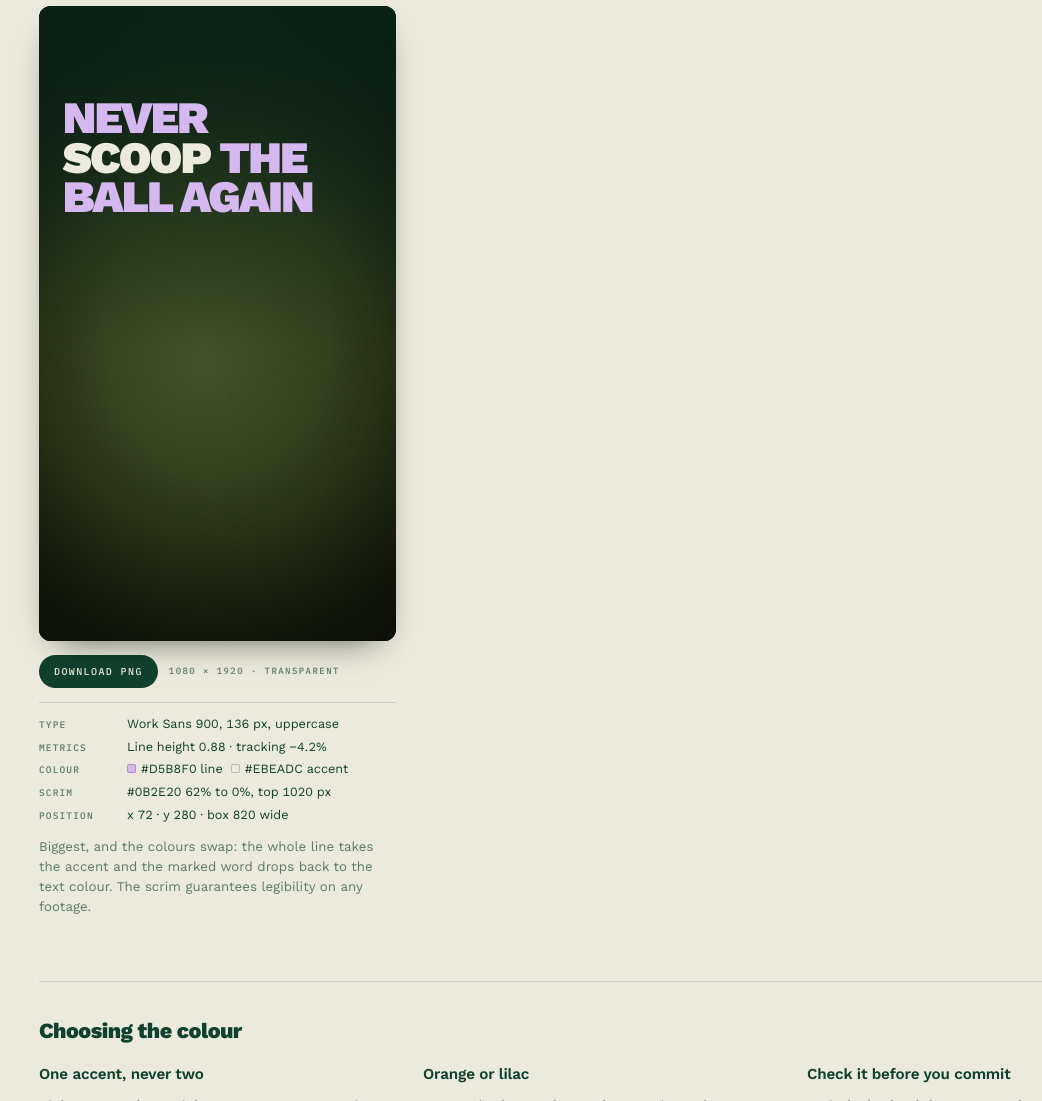
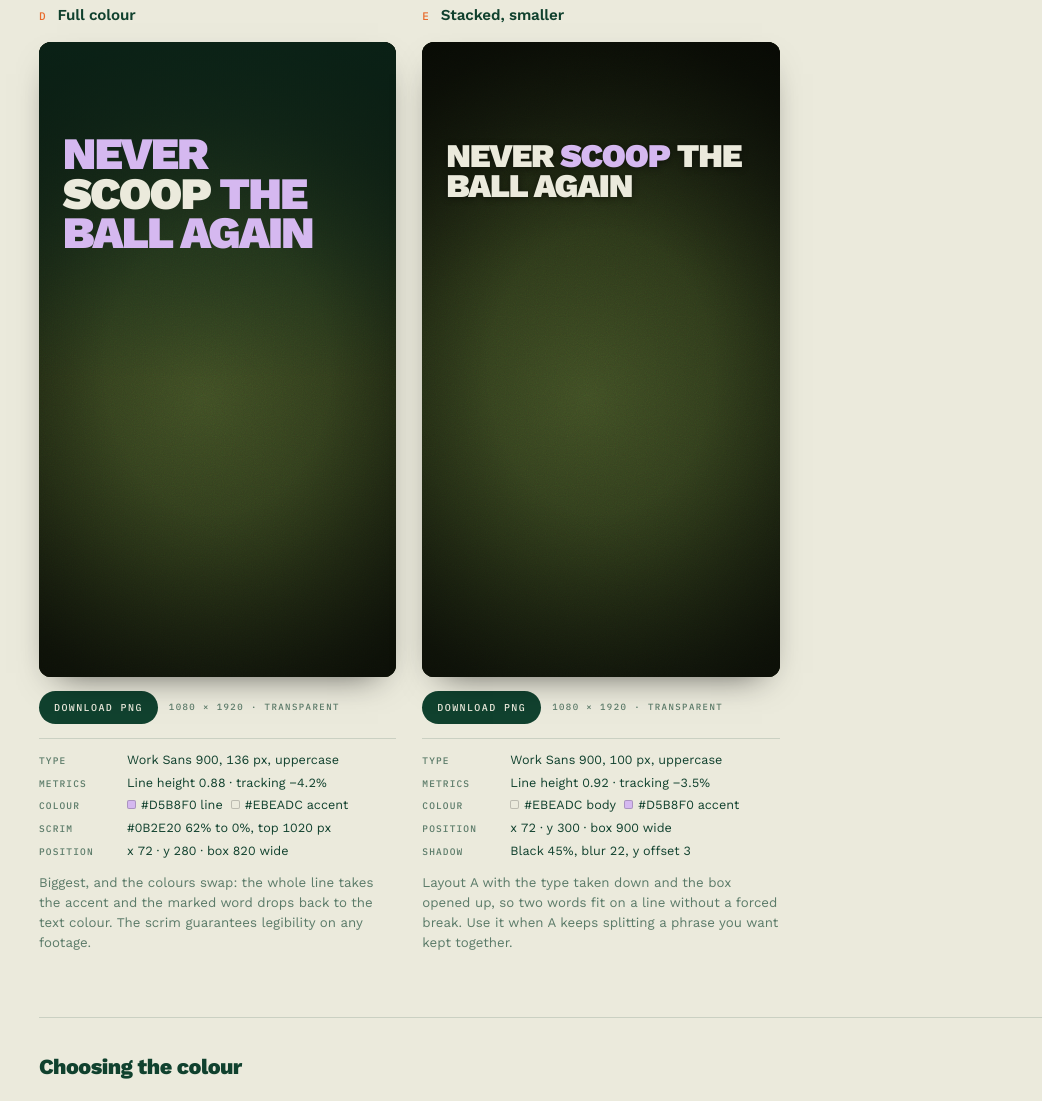
Before and after one commit to strikewedge/captions, a plain HTML site: page index.html in a window 1280 px wide. Shown: the part 1699-2800 px from the top of the page, without its empty margins (39-1081 px from the left). Drawn offline with Linux system fonts and the light colour scheme.

Commit message:
captions: layout E (smaller stacked, two words per line) and a caps toggle
Layout E is layout A's face at 100 px in a 900-wide box, so two-word
phrases sit on one line instead of forcing a break. The Caps toggle
renders A, B, D and E as typed when off; Kicker stays sentence case.

Co-Authored-By: Claude Fable 5.1 <noreply@anthropic.com>

```diff
--- a/index.html
+++ b/index.html
@@ -145,6 +145,19 @@ button.preset:focus-visible{outline:2px solid var(--accent); outline-offset:2px}
 }
 .a .hl{color:var(--cap-accent)}
 
+/* E stacked, smaller: same face as A, sized so two words sit on one line */
+.e .cap{top:calc(300 * var(--u)); width:calc(900 * var(--u))}
+.e .line{
+  font-weight:900; font-size:calc(100 * var(--u)); line-height:.92;
+  letter-spacing:-.035em; text-transform:uppercase; color:var(--cap-body);
+  text-shadow:0 calc(3 * var(--u)) calc(22 * var(--u)) rgba(0,0,0,.45);
+}
+.e .hl{color:var(--cap-accent)}
+
+/* caps off: A, B, D and E render the line as typed. C is sentence case by design. */
+.board[data-caps="off"] .a .line, .board[data-caps="off"] .b .line,
+.board[data-caps="off"] .d .line, .board[data-caps="off"] .e .line{text-transform:none}
+
 /* B highlight block */
 .b .cap{top:calc(310 * var(--u)); width:calc(800 * var(--u))}
 .b .line{
@@ -233,7 +246,7 @@ li{margin-bottom:7px}
 <header>
   <p class="eyebrow mono">Strike Wedge &middot; reels and shorts</p>
   <h1>Social caption system.</h1>
-  <p class="lede">Type a line, choose a layout and a colour, then download it as a transparent 1080 &times; 1920 PNG and drop it over the clip. Four layouts, the brand palette, and Work Sans throughout. Every frame below is a true 1080 &times; 1920 canvas, so the numbers on each card are the literal pixel values if you would rather build the text layer by hand.</p>
+  <p class="lede">Type a line, choose a layout and a colour, then download it as a transparent 1080 &times; 1920 PNG and drop it over the clip. Five layouts, the brand palette, and Work Sans throughout. Every frame below is a true 1080 &times; 1920 canvas, so the numbers on each card are the literal pixel values if you would rather build the text layer by hand.</p>
 </header>
 
 <div class="controls">
@@ -248,8 +261,10 @@ li{margin-bottom:7px}
     <p class="glabel mono">Backdrop &middot; for checking contrast only</p>
     <div class="segmented" id="backStrip"></div>
     <div class="segmented" style="margin-top:4px">
+      <button class="tog" id="capsBtn" type="button" aria-pressed="true">Caps</button>
       <button class="tog" id="safeBtn" type="button" aria-pressed="false">Safe zones</button>
     </div>
+    <p class="hint">Caps off renders the line exactly as you typed it. Kicker (C) stays sentence case either way.</p>
   </div>
 
   <div class="group">
@@ -290,7 +305,7 @@ li{margin-bottom:7px}
       <span class="dim mono">1080 &times; 1920 &middot; transparent</span>
     </div>
     <div class="spec">
-      <div class="row"><span class="k">Type</span><span class="v">Work Sans 900, 128 px, uppercase</span></div>
+      <div class="row"><span class="k">Type</span><span class="v">Work Sans 900, 128 px, <span data-case-label>uppercase</span></span></div>
       <div class="row"><span class="k">Metrics</span><span class="v">Line height 0.90 &middot; tracking &minus;3.5%</span></div>
       <div class="row"><span class="k">Colour</span><span class="v" data-colour></span></div>
       <div class="row"><span class="k">Position</span><span class="v">x 72 &middot; y 300 &middot; box 760 wide</span></div>
@@ -313,7 +328,7 @@ li{margin-bottom:7px}
       <span class="dim mono">1080 &times; 1920 &middot; transparent</span>
     </div>
     <div class="spec">
-      <div class="row"><span class="k">Type</span><span class="v">Work Sans 900, 118 px, uppercase</span></div>
+      <div class="row"><span class="k">Type</span><span class="v">Work Sans 900, 118 px, <span data-case-label>uppercase</span></span></div>
       <div class="row"><span class="k">Metrics</span><span class="v">Line height 1.18 &middot; tracking &minus;3%</span></div>
       <div class="row"><span class="k">Colour</span><span class="v" data-colour></span></div>
       <div class="row"><span class="k">Block</span><span class="v">Pad 18 side / 12 base &middot; radius 10</span></div>
@@ -360,13 +375,36 @@ li{margin-bottom:7px}
       <span class="dim mono">1080 &times; 1920 &middot; transparent</span>
     </div>
     <div class="spec">
-      <div class="row"><span class="k">Type</span><span class="v">Work Sans 900, 136 px, uppercase</span></div>
+      <div class="row"><span class="k">Type</span><span class="v">Work Sans 900, 136 px, <span data-case-label>uppercase</span></span></div>
       <div class="row"><span class="k">Metrics</span><span class="v">Line height 0.88 &middot; tracking &minus;4.2%</span></div>
       <div class="row"><span class="k">Colour</span><span class="v" data-colour></span></div>
       <div class="row"><span class="k">Scrim</span><span class="v">#0B2E20 62% to 0%, top 1020 px</span></div>
       <div class="row"><span class="k">Position</span><span class="v">x 72 &middot; y 280 &middot; box 820 wide</span></div>
     </div>
     <p class="note">Biggest, and the colours swap: the whole line takes the accent and the marked word drops back to the text colour. The scrim guarantees legibility on any footage.</p>
+  </article>
+
+  <article class="opt e">
+    <div class="tag"><span class="n mono">E</span><span class="t">Stacked, smaller</span></div>
+    <div class="frame">
+      <div class="stage">
+        <div class="back"></div><div class="grain"></div><div class="vig"></div>
+        <div class="cap"><div class="line" data-text></div></div>
+        <div class="safe"><div class="band top"></div><div class="band bot"></div><div class="side l"></div><div class="side r"></div></div>
+      </div>
+    </div>
+    <div class="acts">
+      <button class="dl" type="button">Download PNG</button>
+      <span class="dim mono">1080 &times; 1920 &middot; transparent</span>
+    </div>
+    <div class="spec">
+      <div class="row"><span class="k">Type</span><span class="v">Work Sans 900, 100 px, <span data-case-label>uppercase</span></span></div>
+      <div class="row"><span class="k">Metrics</span><span class="v">Line height 0.92 &middot; tracking &minus;3.5%</span></div>
+      <div class="row"><span class="k">Colour</span><span class="v" data-colour></span></div>
+      <div class="row"><span class="k">Position</span><span class="v">x 72 &middot; y 300 &middot; box 900 wide</span></div>
+      <div class="row"><span class="k">Shadow</span><span class="v">Black 45%, blur 22, y offset 3</span></div>
+    </div>
+    <p class="note">Layout A with the type taken down and the box opened up, so two words fit on a line without a forced break. Use it when A keeps splitting a phrase you want kept together.</p>
   </article>
 
 </div>
@@ -449,6 +487,7 @@ li{margin-bottom:7px}
     body:   '#EBEADC',
     accent: '#D5B8F0',
     back:   'turf',
+    caps:   true,
     kicker: 'Impact training'
   };
 
@@ -475,7 +514,7 @@ li{margin-bottom:7px}
   }
   function cased(raw, mode){
     if(mode === 'sentence') return sentenceCase(raw.toLowerCase());
-    if(mode === 'upper') return raw.toUpperCase();
+    if(mode === 'upper') return state.caps ? raw.toUpperCase() : raw;
     return raw;
   }
   function runs(text){
@@ -493,6 +532,10 @@ li{margin-bottom:7px}
     root.style.setProperty('--cap-accent', state.accent);
     root.style.setProperty('--cap-block-fg', blockText(state.accent));
     board.dataset.back = state.back;
+    board.dataset.caps = state.caps ? 'on' : 'off';
+    document.querySelectorAll('[data-case-label]').forEach(function(el){
+      el.textContent = state.caps ? 'uppercase' : 'as typed';
+    });
 
     document.querySelectorAll('[data-colour]').forEach(function(el){
       var cls = el.closest('.opt').classList;
@@ -583,6 +626,13 @@ li{margin-bottom:7px}
     backStrip.appendChild(b);
   });
 
+  var capsBtn = document.getElementById('capsBtn');
+  capsBtn.addEventListener('click', function(){
+    state.caps = capsBtn.getAttribute('aria-pressed') !== 'true';
+    capsBtn.setAttribute('aria-pressed', String(state.caps));
+    applyColours(); render(); save();
+  });
+
   var safeBtn = document.getElementById('safeBtn');
   safeBtn.addEventListener('click', function(){
     var on = safeBtn.getAttribute('aria-pressed') !== 'true';
@@ -622,6 +672,10 @@ li{margin-bottom:7px}
       case:'upper', family:'"Work Sans"', weight:900, size:136, tracking:-0.042, lh:0.88,
       x:72, y:280, w:820, invert:true,
       scrim:{ h:1020, from:'rgba(11,46,32,0.62)', mid:'rgba(11,46,32,0.34)' }
+    },
+    e: {
+      case:'upper', family:'"Work Sans"', weight:900, size:100, tracking:-0.035, lh:0.92,
+      x:72, y:300, w:900, shadow:{ c:'rgba(0,0,0,0.45)', blur:22, dy:3 }
     }
   };
 
@@ -835,7 +889,7 @@ li{margin-bottom:7px}
 
   document.querySelectorAll('button.dl').forEach(function(btn){
     var article = btn.closest('.opt');
-    var letter = ['a','b','c','d'].filter(function(l){ return article.classList.contains(l); })[0];
+    var letter = ['a','b','c','d','e'].filter(function(l){ return article.classList.contains(l); })[0];
     btn.addEventListener('click', function(){ download(letter, btn); });
   });
 
@@ -880,6 +934,7 @@ li{margin-bottom:7px}
     if(data.body) state.body = data.body;
     if(data.accent) state.accent = data.accent;
     if(data.back) state.back = data.back;
+    if(typeof data.caps === 'boolean') state.caps = data.caps;
     if(data.kicker) state.kicker = data.kicker;
     if(typeof data.headline === 'string' && data.headline) input.value = data.headline;
     if(Array.isArray(data.recent)) recent = data.recent;
@@ -889,7 +944,7 @@ li{margin-bottom:7px}
     try {
       localStorage.setItem(KEY, JSON.stringify({
         body: state.body, accent: state.accent, back: state.back,
-        kicker: state.kicker, headline: input.value, recent: recent
+        caps: state.caps, kicker: state.kicker, headline: input.value, recent: recent
       }));
     } catch(e){ /* storage off, the page still works */ }
   }
@@ -924,6 +979,7 @@ li{margin-bottom:7px}
   backStrip.querySelectorAll('.seg').forEach(function(b, i){
     b.setAttribute('aria-pressed', String(BACKDROPS[i].key === state.back));
   });
+  capsBtn.setAttribute('aria-pressed', String(state.caps));
   applyColours();
   autoGrow();
   render();
```
Also changed, not shown: 1 other file.
